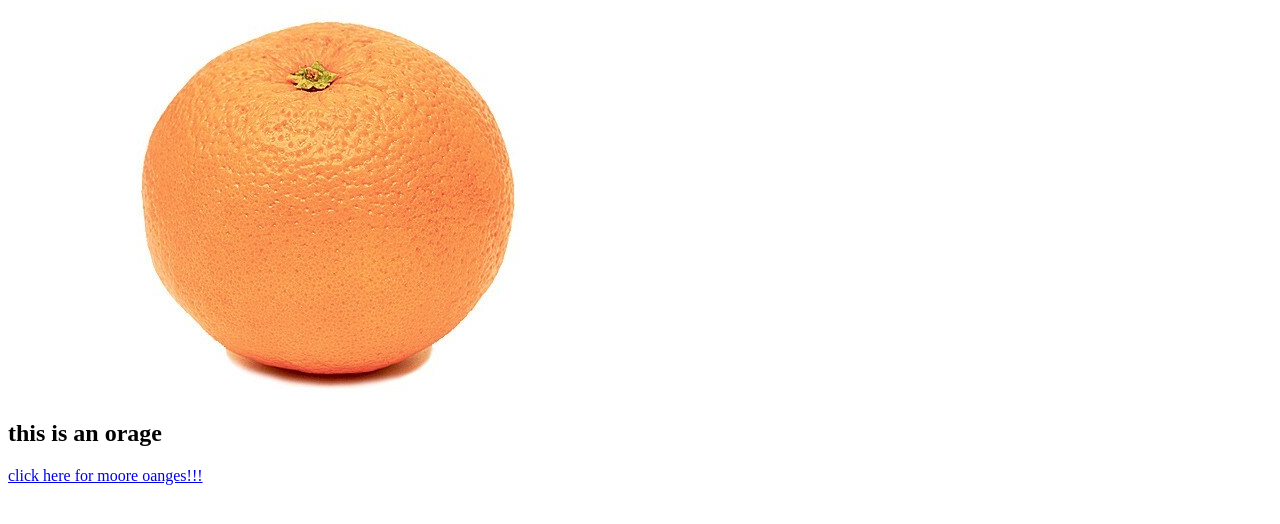
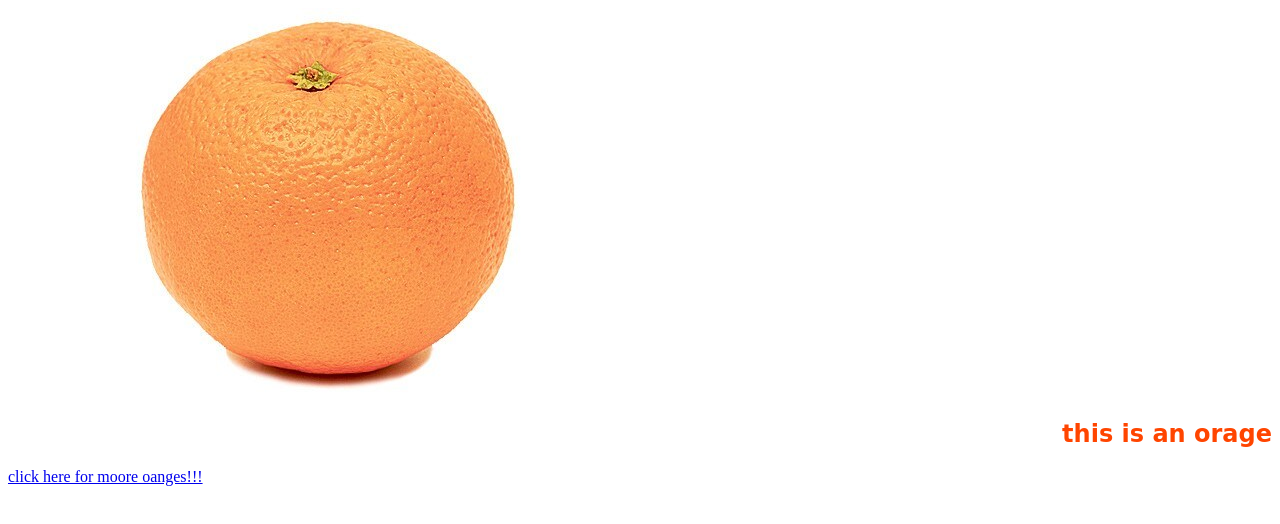
Before and after one commit to chantales/hellos, a plain HTML site: page index.html in a window 1280 px wide. Drawn offline with Linux system fonts and the light colour scheme.

Commit message:
Update index.html

```diff
--- a/index.html
+++ b/index.html
@@ -12,6 +12,15 @@
 <h2>this is an orage</h2>
 <a href="https://en.wikipedia.org/wiki/Orange_(fruit)">click here for moore oanges!!!</a>
 
+<style>
+h2 {
+color:orangered;
+text-align: right;
+font-family: cursive;
+}
+
+
+</style>
 
 </body>
 </html>
```
